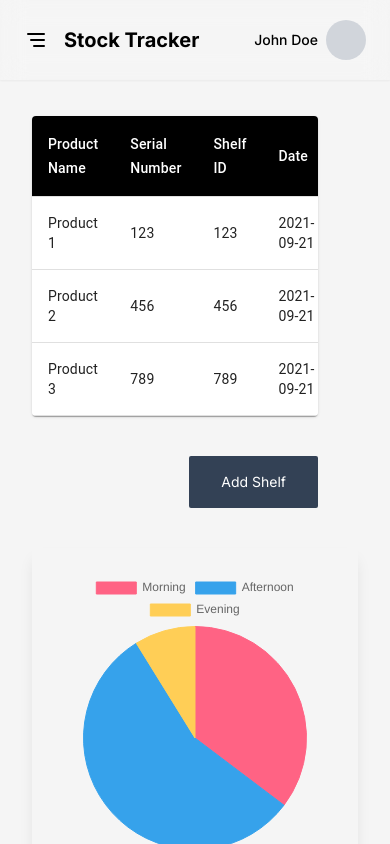
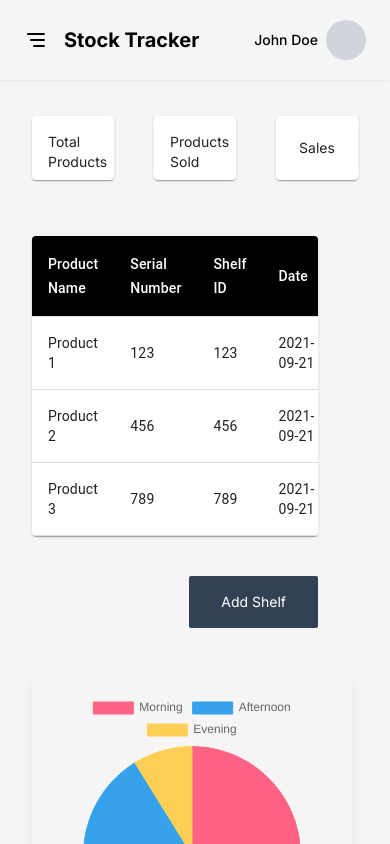
Before and after one commit to SammyKibetKiprop/stock-tracker, a Next.js app: page /shelf in a window 390 px wide. Built offline with nearby package versions, Linux system fonts and the light colour scheme.

Commit message:
finalize prod detail page

```diff
--- a/app/(home)/shelf/page.tsx
+++ b/app/(home)/shelf/page.tsx
@@ -1,12 +1,22 @@
 'use client';
 import SalesPerShift from '@/components/shelf/SalesPerShift';
 import ShelfDataTable from '@/components/shelf/ShelfDataTable';
+import { Card } from '@mui/material';
+
+const tags = ['Total Products', 'Products Sold', 'Sales'];
 
 const Shelf = () => {
   return (
-    <div className='grid grid-cols-1 md:grid-cols-2 lg:grid-cols-3 justify-between items-center gap-10'>
-      <ShelfDataTable />
-      <SalesPerShift />
+    <div className='flex flex-col gap-14 lg:gap-24 content-between items-center'>
+      <div className='flex gap-10 sm:mx-auto w-full justify-between items-center'>
+        {tags.map((tag, index) => (
+          <Card key={index} className='p-4 w-28 h-16 md:w-40 md:h-24 lg:w-60 lg:h-28 rounded-md shadow-lg grid place-items-center text-sm flex-1'>{tag}</Card>
+        ))}
+      </div>
+      <div className='grid grid-cols-1 md:grid-cols-2 lg:grid-cols-3 justify-between items-center gap-10 w-full'>
+        <ShelfDataTable />
+        <SalesPerShift />
+      </div>
     </div>
   );
 };
--- a/components/shelf/SalesPerShift.tsx
+++ b/components/shelf/SalesPerShift.tsx
@@ -19,8 +19,8 @@ const data = {
 
 const SalesPerShift = () => {
   return (
-    <div className='col-start-1 col-span-2 lg:col-start-3 row-start-2 lg:row-start-1 shadow-lg p-6'>
-      <Pie data={data}  />
+    <div className='col-start-1 col-span-2 lg:col-start-3 row-start-2 lg:row-start-1 shadow-lg p-6 w-[20rem]'>
+      <Pie data={data} className='w-full' />
     </div>
   );
 };
```
